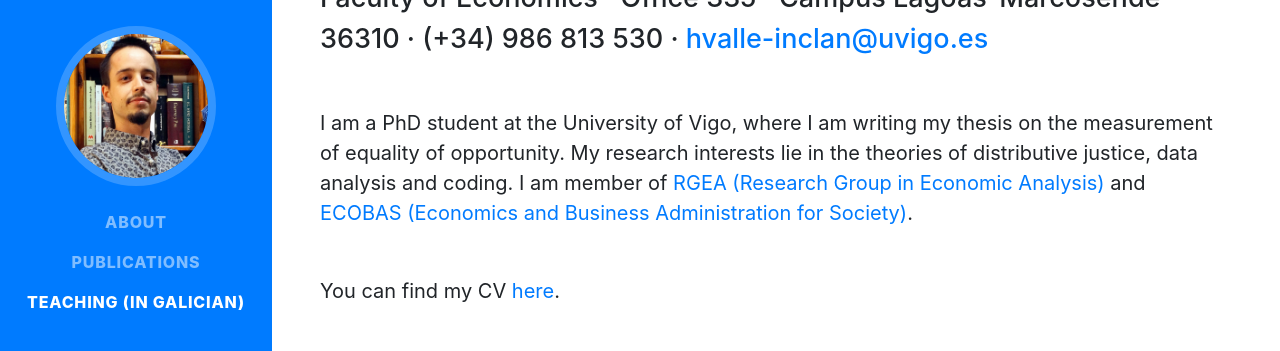
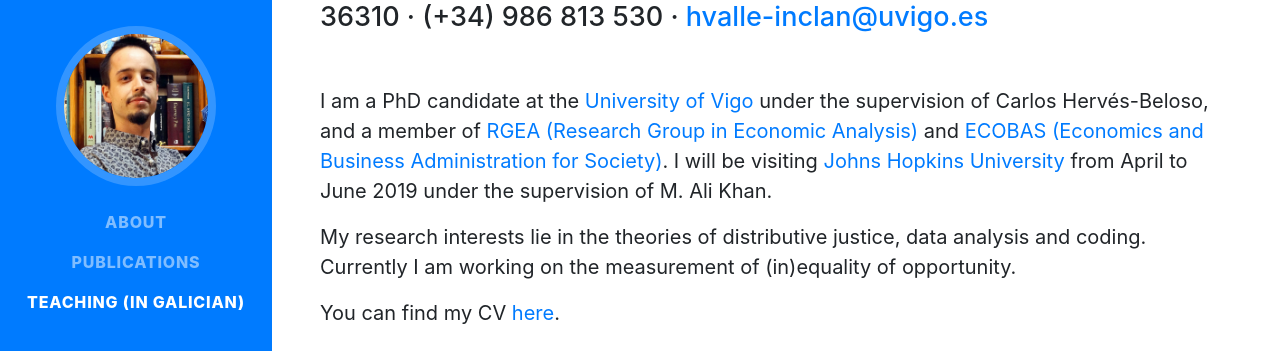
Before and after one commit to hugobaltasar/web-page, a website with bundled scripts: page hvalle-inclan/index.html in a window 1280 px wide. Shown: the part 230-581 px from the top of the page. Built offline with nearby package versions, Linux system fonts and the light colour scheme; a web font is replaced by a local one.

Commit message:
updated cv and new welcome message

```diff
--- a/hvalle-inclan/index.html
+++ b/hvalle-inclan/index.html
@@ -62,9 +62,11 @@
           </h1>
           <div class="subheading mb-5">Faculty of Economics · Office 335 · Campus Lagoas-Marcosende 36310 · (+34) 986 813 530 · <a href="mailto:hvalle-inclan@uvigo.es">hvalle-inclan@uvigo.es</a>
           </div>
-          <p class="lead mb-5">I am a PhD student at the University of Vigo, where I am writing my thesis on the measurement of equality of opportunity. My research interests lie in the theories of distributive justice, data analysis and coding. I am member of <a href="https://rgea.webs.uvigo.es/" target="rgea">RGEA (Research Group in Economic Analysis)</a> and <a href="https://ecobas.webs.uvigo.es" target="ecobas">ECOBAS (Economics and Business Administration for Society)</a>.
+          <p class="lead mb-3">I am a PhD candidate at the <a href="https://www.uvigo.gal/uvigo_en/index.html" target="uvigo">University of Vigo</a> under the supervision of Carlos Hervés-Beloso, and a member of <a href="https://rgea.webs.uvigo.es/" target="rgea">RGEA (Research Group in Economic Analysis)</a> and <a href="https://ecobas.webs.uvigo.es" target="ecobas">ECOBAS (Economics and Business Administration for Society)</a>. I will be visiting <a href="https://www.jhu.edu/" target="jhu">Johns Hopkins University</a> from April to June 2019 under the supervision of M. Ali Khan.
           </p>
-          <p class="lead mb-5">You can find my CV <a href="cv/CV H del Valle-Inclan Cruces.pdf" target="cv">here</a>.
+          <p class="lead mb-3">My research interests lie in the theories of distributive justice, data analysis and coding. Currently I am working on the measurement of (in)equality of opportunity.
+          </p>
+          <p class="lead mb-5">You can find my CV <a href="cv/CV H del Valle-Inclán Cruces.pdf" target="cv">here</a>.
           </p>
           <div class="social-icons">
             <a href="https://www.researchgate.net/profile/Hugo_Cruces2" target="researchgate">
```
Also changed, not shown: 2 other files.
